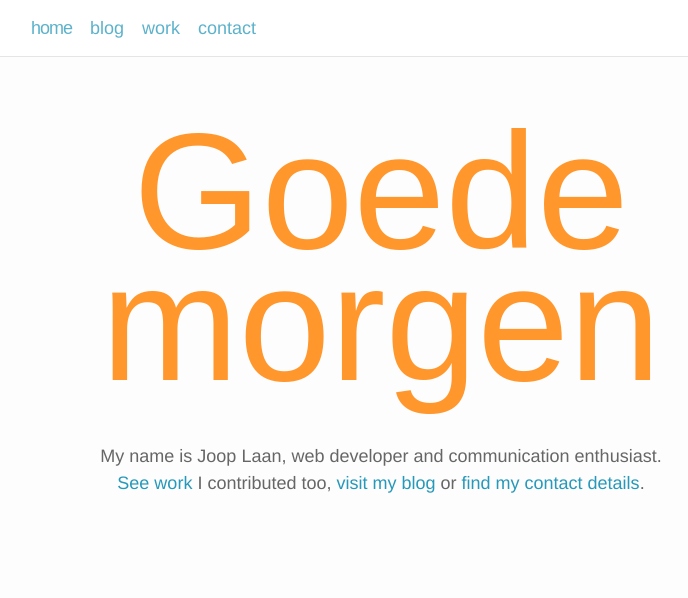
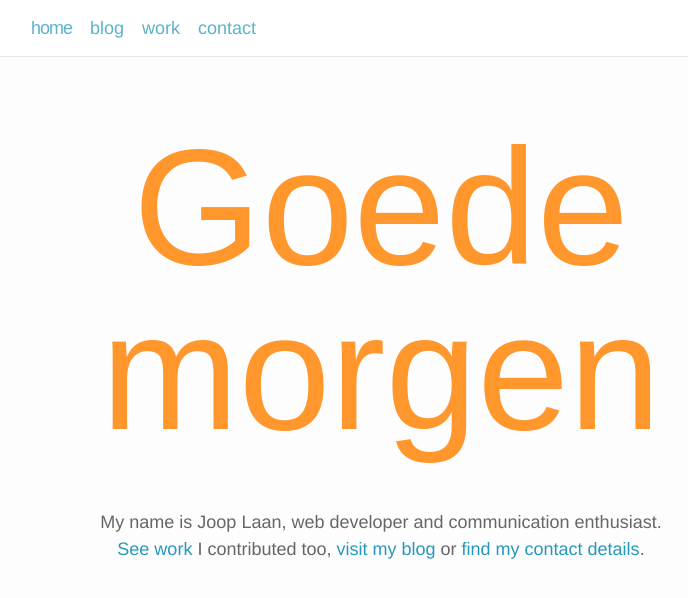
Before and after one commit to jooplaan/jooplaan.github.io, a Jekyll site: the page built from index.html, in a window 1280 px wide. Shown: the top 598 px of the page, without its empty margins (259-947 px from the left). Built offline with Jekyll 4.4.1, drawn with Linux system fonts in a browser that asks for light colours; the list of posts is cut into pages by our own code.

Commit message:
Disabled fittest

```diff
--- a/_includes/footer.html
+++ b/_includes/footer.html
@@ -8,8 +8,8 @@
 
 {% if page.is_home %}
 <script src="/js/welcome-message.js"></script>
-<script src="/js/fittext.js"></script>
+<!-- <script src="/js/fittext.js"></script> -->
 <script type="text/javascript">
-  fitText(document.getElementById('main-header'), 0.4, { minFontSize: '72px', maxFontSize: '165px' })
+  // fitText(document.getElementById('main-header'), 0.8, { minFontSize: '150px', maxFontSize: '165px' })
 </script>
 {% endif %}
--- a/_sass/_layout.scss
+++ b/_sass/_layout.scss
@@ -118,10 +118,12 @@ margin: 10px;
 .center{
 text-align: center;
 }
+.header-bar {
 
+}
 .header-bar .main-header {
     font-size: em(132);
-    line-height: 0.8;
+    line-height: 1;
     color: $complement_color;
     @include media-query($on-laptop) {
         font-size: em(58);
```
